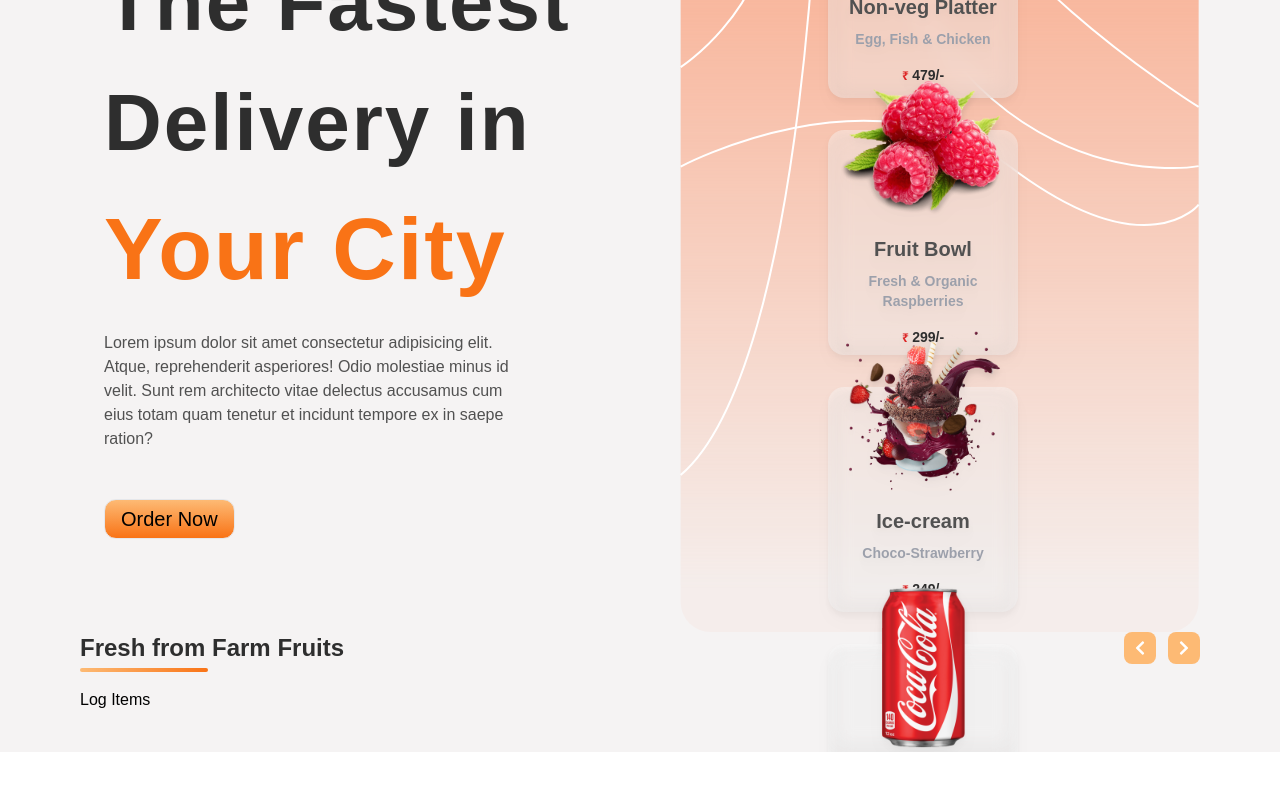
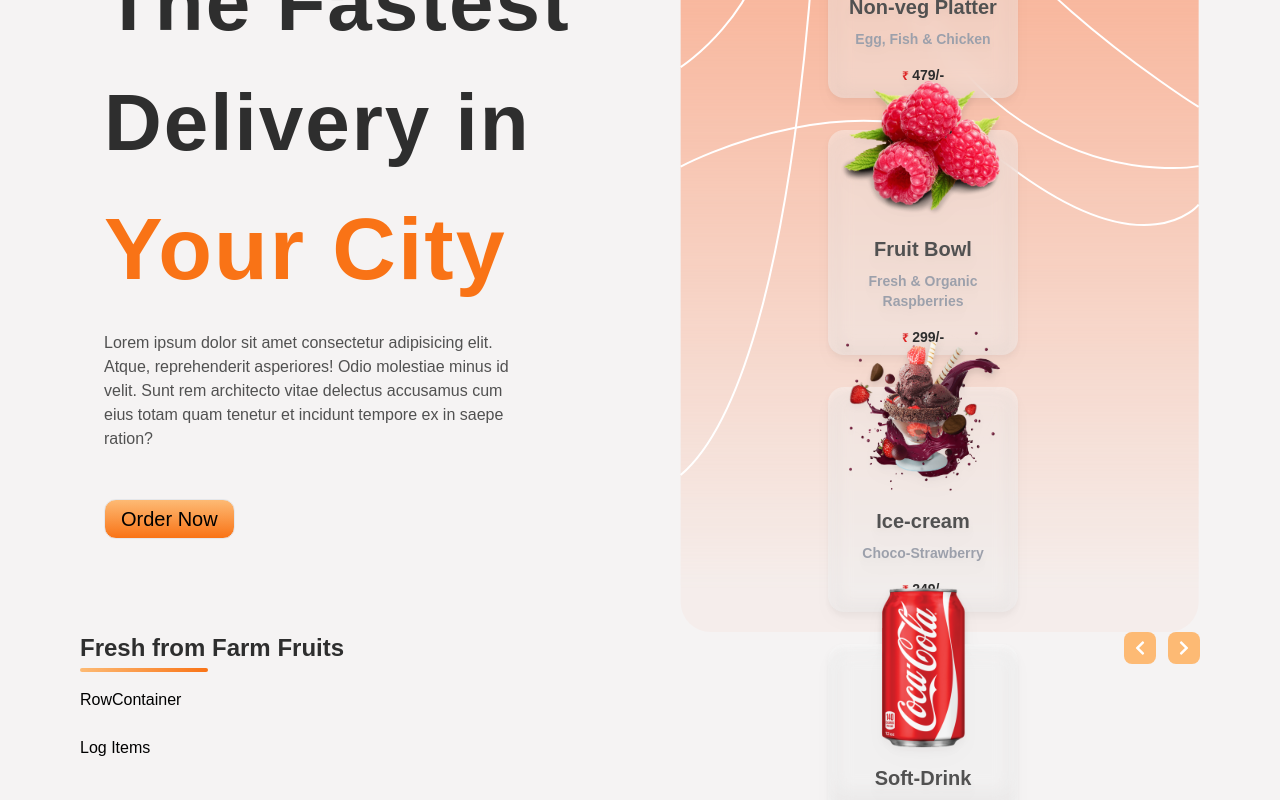
Before and after one commit to 99inder/Fresh_Essence-Food_Ecom, a React (Create React App) app: page / in a window 1280 px wide. Shown: the part 319-1119 px from the top of the page. Before the commit the page ends 1071 px from the top, so only its background shows below. Built offline with nearby package versions, Linux system fonts and the light colour scheme; no server answers; the database is empty.

Commit message:
RowContainer Component Work Initiated

```diff
--- a/src/components/MainContainer.jsx
+++ b/src/components/MainContainer.jsx
@@ -1,7 +1,7 @@
 import React from 'react'
 import { FaChevronLeft, FaChevronRight } from 'react-icons/fa';
 import { useSelector } from 'react-redux'
-import HomeContainer from './HomeContainer'
+import { HomeContainer, RowContainer } from './index'
 import { motion } from 'framer-motion'
 
 const MainContainer = () => {
@@ -25,17 +25,21 @@ const MainContainer = () => {
 
           <div className='hidden md:flex items-center gap-3'>
             <motion.div whileTap={{ scale: 0.8 }} className="w-8 h-8 flex items-center justify-center rounded-lg bg-orange-300 hover:bg-orange-500 transition-all duration-100 ease-in-out cursor-pointer hover:shadow-lg">
-              <FaChevronLeft className='text-base text-white'/>
+              <FaChevronLeft className='text-base text-white' />
             </motion.div>
             <motion.div whileTap={{ scale: 0.8 }} className="w-8 h-8 flex items-center justify-center rounded-lg bg-orange-300 hover:bg-orange-500 transition-all duration-100 ease-in-out cursor-pointer hover:shadow-lg">
-              <FaChevronRight className='text-base text-white'/>
+              <FaChevronRight className='text-base text-white' />
             </motion.div>
           </div>
         </div>
 
         <br />
 
-        {/* BELOW LINE IS TO BE DELETED */}
+        <RowContainer />
+
+
+        {/* BELOW 2 LINE IS TO BE DELETED */}
+        <br />
         <button onClick={print}>Log Items</button>
       </section>
 
--- /dev/null
+++ b/src/components/RowContainer.jsx
@@ -0,0 +1,9 @@
+import React from 'react'
+
+const RowContainer = () => {
+  return (
+    <div>RowContainer</div>
+  )
+}
+
+export default RowContainer;
--- a/src/components/index.js
+++ b/src/components/index.js
@@ -3,3 +3,4 @@ export {default as MainContainer} from "./MainContainer";
 export {default as CreateContainer} from "./CreateContainer";
 export {default as HomeContainer} from "./HomeContainer";
 export {default as Loader} from "./Loader";
+export {default as RowContainer} from "./RowContainer";
```
